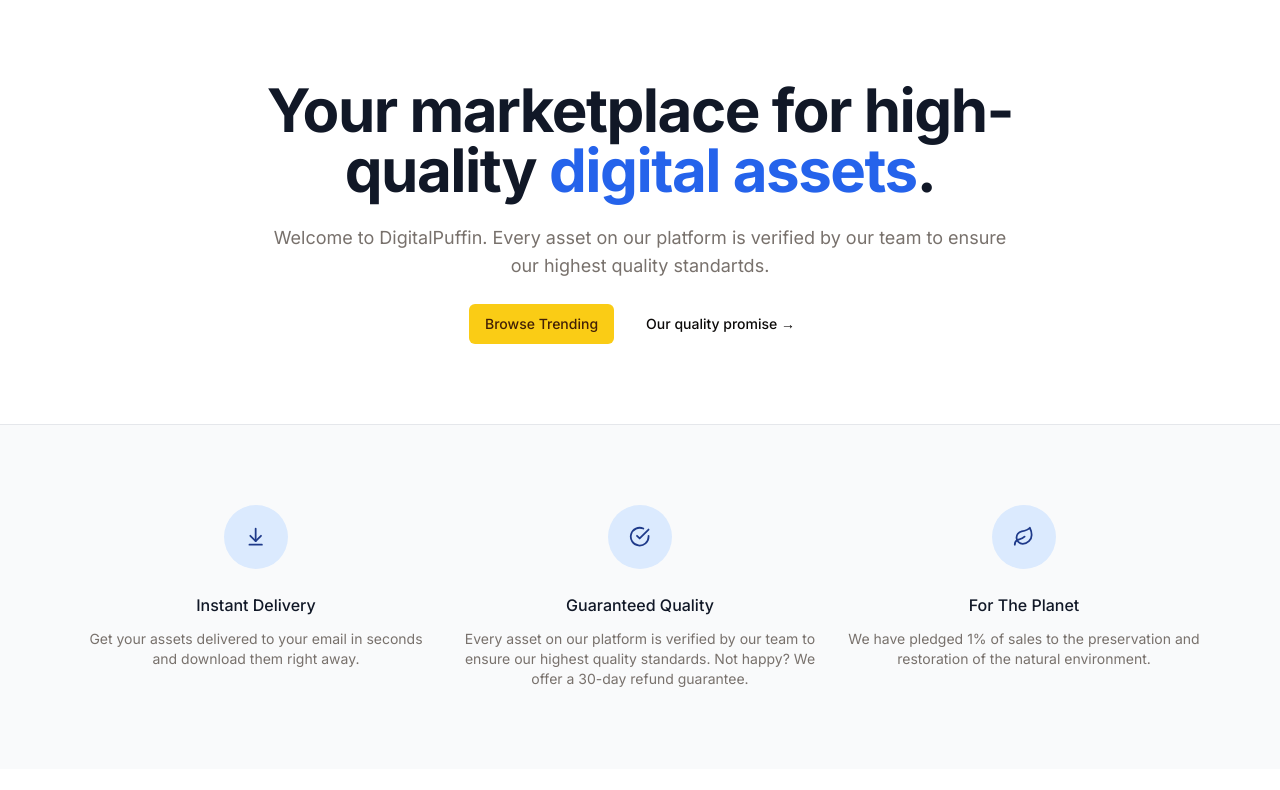
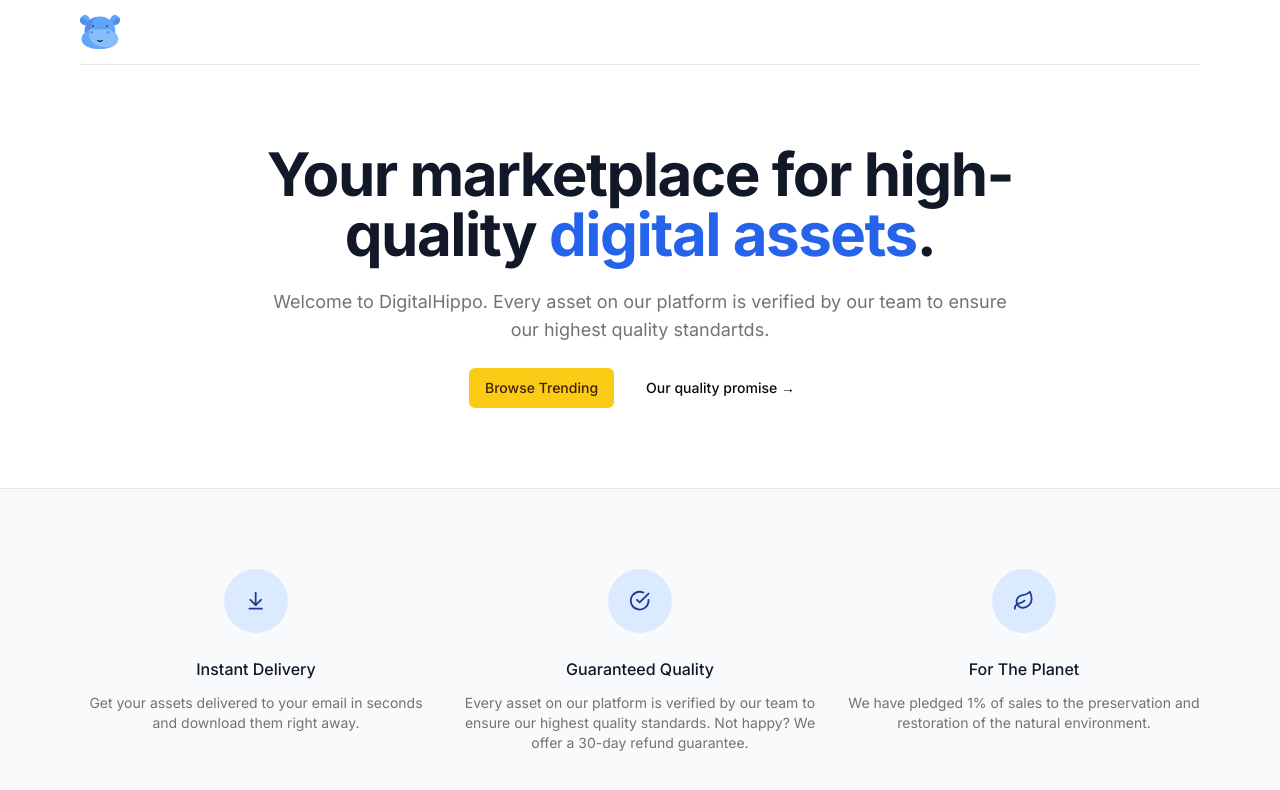
Before and after one commit to deniolp/market-place-next, a Next.js app: page / in a window 1280 px wide. Shown: the top 790 px of the page. Built offline with nearby package versions, Linux system fonts and the light colour scheme.

Commit message:
Adding navbar with svg logo

```diff
--- a/src/app/layout.tsx
+++ b/src/app/layout.tsx
@@ -2,6 +2,7 @@ import type { Metadata } from 'next';
 import { Inter } from 'next/font/google';
 import './globals.css';
 import { cn } from '@/lib/utils';
+import Navbar from '@/components/Navbar';
 
 const inter = Inter({ subsets: ['latin'] });
 
@@ -21,6 +22,7 @@ export default function RootLayout({
 				className={cn('relative h-full font-sans antialiased', inter.className)}
 			>
 				<main className='relative flex flex-col min-h-screen'>
+					<Navbar />
 					<div className='flex-grow flex-1'>{children}</div>
 				</main>
 			</body>
--- a/src/app/page.tsx
+++ b/src/app/page.tsx
@@ -34,7 +34,7 @@ export default function Home() {
 						<span className='text-blue-600'> digital assets</span>.
 					</h1>
 					<p className='mt-6 text-lg max-w-prose text-muted-foreground'>
-						Welcome to DigitalPuffin. Every asset on our platform is verified by
+						Welcome to DigitalHippo. Every asset on our platform is verified by
 						our team to ensure our highest quality standartds.
 					</p>
 					<div className='flex flex-col sm:flex-row gap-4 mt-6'>
--- /dev/null
+++ b/src/components/Icons.tsx
@@ -0,0 +1,89 @@
+import { LucideProps } from 'lucide-react';
+
+export const Icons = {
+	logo: (props: LucideProps) => (
+		<svg {...props} viewBox='0 0 512 512'>
+			<g>
+				<path
+					d='M105.67 56.012c24.601 24.601 41.244 81.13 16.643 105.731s-81.13 7.958-105.731-16.643-20.623-60.509 3.978-85.11 60.509-28.579 85.11-3.978z'
+					fill='#60a5fa'
+					data-original='#abdfeb'
+					opacity='1'
+				></path>
+				<path
+					d='M111.097 169.375c-9.754-53.933-61.535-93.098-102.131-94.531-13.495 22.793-12.381 50.26 7.615 70.256 21.368 21.367 66.817 36.724 94.516 24.275z'
+					fill='#558ce7'
+					data-original='#8bcdd8'
+					opacity='1'
+				></path>
+				<path
+					d='M406.33 56.012c-24.601 24.601-41.244 81.13-16.643 105.731s81.13 7.958 105.731-16.643 20.623-60.509-3.978-85.11-60.509-28.579-85.11-3.978z'
+					fill='#60a5fa'
+					data-original='#abdfeb'
+					opacity='1'
+				></path>
+				<path
+					d='M400.903 169.375c9.754-53.933 61.535-93.098 102.13-94.531 13.495 22.793 12.381 50.26-7.615 70.256-21.367 21.367-66.816 36.724-94.515 24.275z'
+					fill='#558ce7'
+					data-original='#8bcdd8'
+					opacity='1'
+				></path>
+				<ellipse
+					cx='256'
+					cy='244.04'
+					rx='196.34'
+					ry='186.42'
+					fill='#60a5fa'
+					data-original='#abdfeb'
+					opacity='1'
+				></ellipse>
+				<path
+					d='M165.588 196.685a7.5 7.5 0 0 1-7.5-7.5v-15.008a7.5 7.5 0 0 1 15 0v15.008a7.5 7.5 0 0 1-7.5 7.5zM346.412 196.685a7.5 7.5 0 0 1-7.5-7.5v-15.008a7.5 7.5 0 0 1 15 0v15.008a7.5 7.5 0 0 1-7.5 7.5z'
+					fill='#222222'
+					data-original='#464d59'
+					opacity='1'
+				></path>
+				<path
+					d='M212.03 62.322c-87.266 18.957-152.372 93.12-152.372 181.723 0 102.957 87.905 186.42 196.342 186.42 19.952 0 39.204-2.835 57.346-8.087C85.074 329.977 119.169 118.281 212.03 62.322z'
+					fill='#558ce7'
+					data-original='#8bcdd8'
+					opacity='1'
+				></path>
+				<path
+					d='M409.201 247.067c-3.993-1.525-7.205-4.522-9.287-8.256-7.292-13.082-21.262-21.931-37.303-21.931a42.466 42.466 0 0 0-25.912 8.775c-2.706 2.072-6.138 2.964-9.522 2.563-22.448-2.662-46.36-3.941-71.178-3.941-24.818 0-48.73 1.279-71.178 3.941-3.384.401-6.816-.491-9.522-2.563a42.466 42.466 0 0 0-25.912-8.775c-16.04 0-30.01 8.85-37.303 21.931-2.081 3.734-5.293 6.731-9.287 8.256-49.69 18.976-81.141 50.52-81.141 97.301 0 85.459 104.919 128.202 234.342 128.202S490.34 429.827 490.34 344.368c.002-46.782-31.448-78.325-81.139-97.301z'
+					fill='#87befb'
+					data-original='#b9e8ef'
+					opacity='1'
+				></path>
+				<path
+					d='M256 383.302a44.19 44.19 0 0 1-33.317-15.175 7.5 7.5 0 0 1 11.309-9.855 29.192 29.192 0 0 0 22.009 10.03 29.195 29.195 0 0 0 22.009-10.03 7.501 7.501 0 0 1 11.309 9.855A44.197 44.197 0 0 1 256 383.302z'
+					fill='#222222'
+					data-original='#464d59'
+					opacity='1'
+				></path>
+				<circle
+					cx='149.39'
+					cy='259.56'
+					r='15.519'
+					fill='#558ce7'
+					data-original='#8bcdd8'
+					opacity='1'
+				></circle>
+				<circle
+					cx='362.61'
+					cy='259.56'
+					r='15.519'
+					fill='#558ce7'
+					data-original='#8bcdd8'
+					opacity='1'
+				></circle>
+				<path
+					d='M416.18 443.185c-246.851 43.269-311.115-113.303-300.169-158.197.615-2.522.695-5.142.379-7.719-2.455-20.031 5.053-45.274 18.266-57.764a42.819 42.819 0 0 0-22.705 19.548c-2.002 3.647-5.171 6.496-9.059 7.978-49.745 18.972-81.235 50.526-81.235 97.337 0 85.459 104.919 128.202 234.342 128.202 61.953 0 118.279-9.801 160.181-29.385z'
+					fill='#60a5fa'
+					data-original='#abdfeb'
+					opacity='1'
+				></path>
+			</g>
+		</svg>
+	),
+};
--- /dev/null
+++ b/src/components/Navbar.tsx
@@ -0,0 +1,24 @@
+import Link from 'next/link';
+import MaxWidthWrapper from './MaxWidthWrapper';
+import { Icons } from './Icons';
+
+const Navbar = () => {
+	return (
+		<div className='bg-white sticky z-50 top-0 inset-x-0 h-16'>
+			<header className='relative bg-white'>
+				<MaxWidthWrapper>
+					<div className='border-b border-gray-200'>
+						<div className='flex h-16 items-center'>
+							{/* TODO: Mobile nav */}
+							<Link href='/'>
+								<Icons.logo className='h-10 w-10' />
+							</Link>
+						</div>
+					</div>
+				</MaxWidthWrapper>
+			</header>
+		</div>
+	);
+};
+
+export default Navbar;
```
